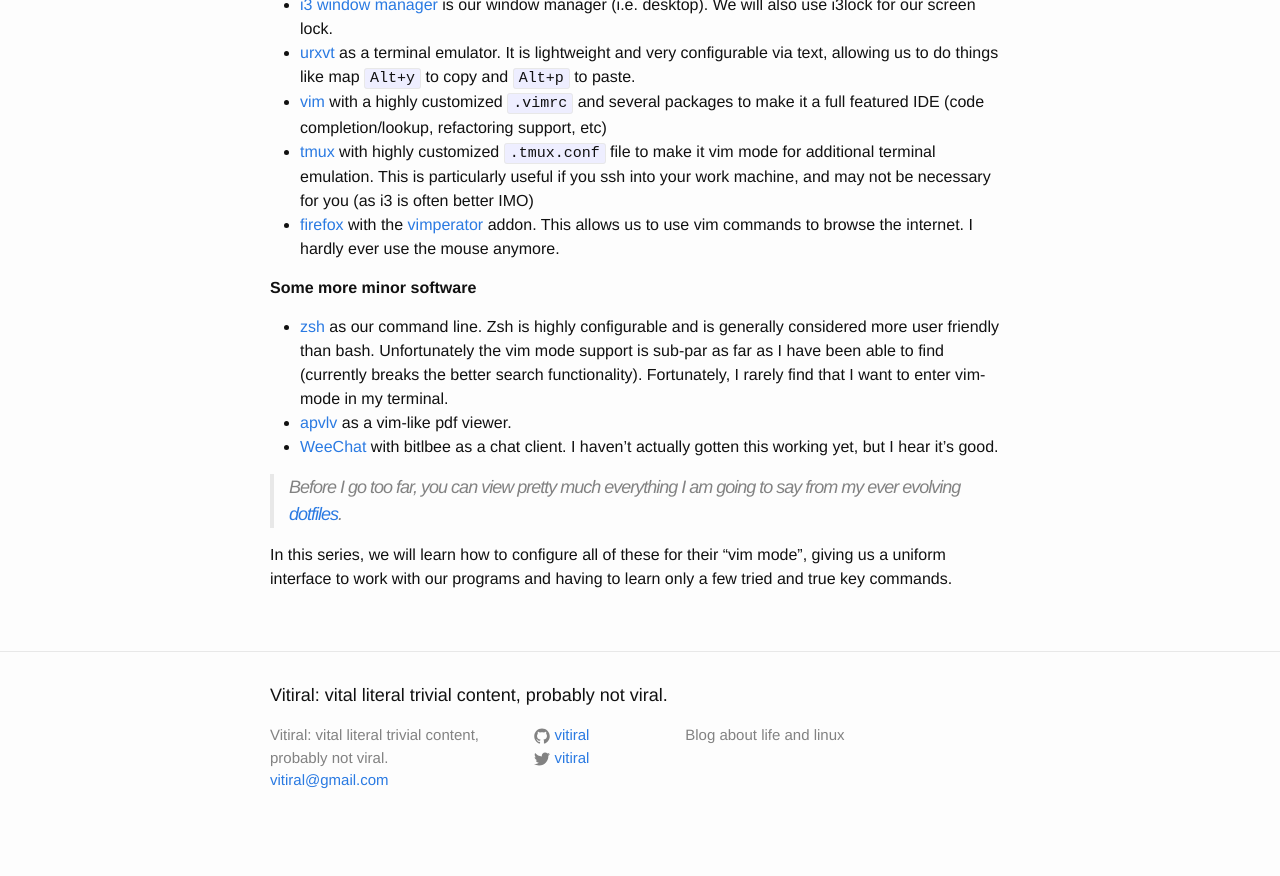
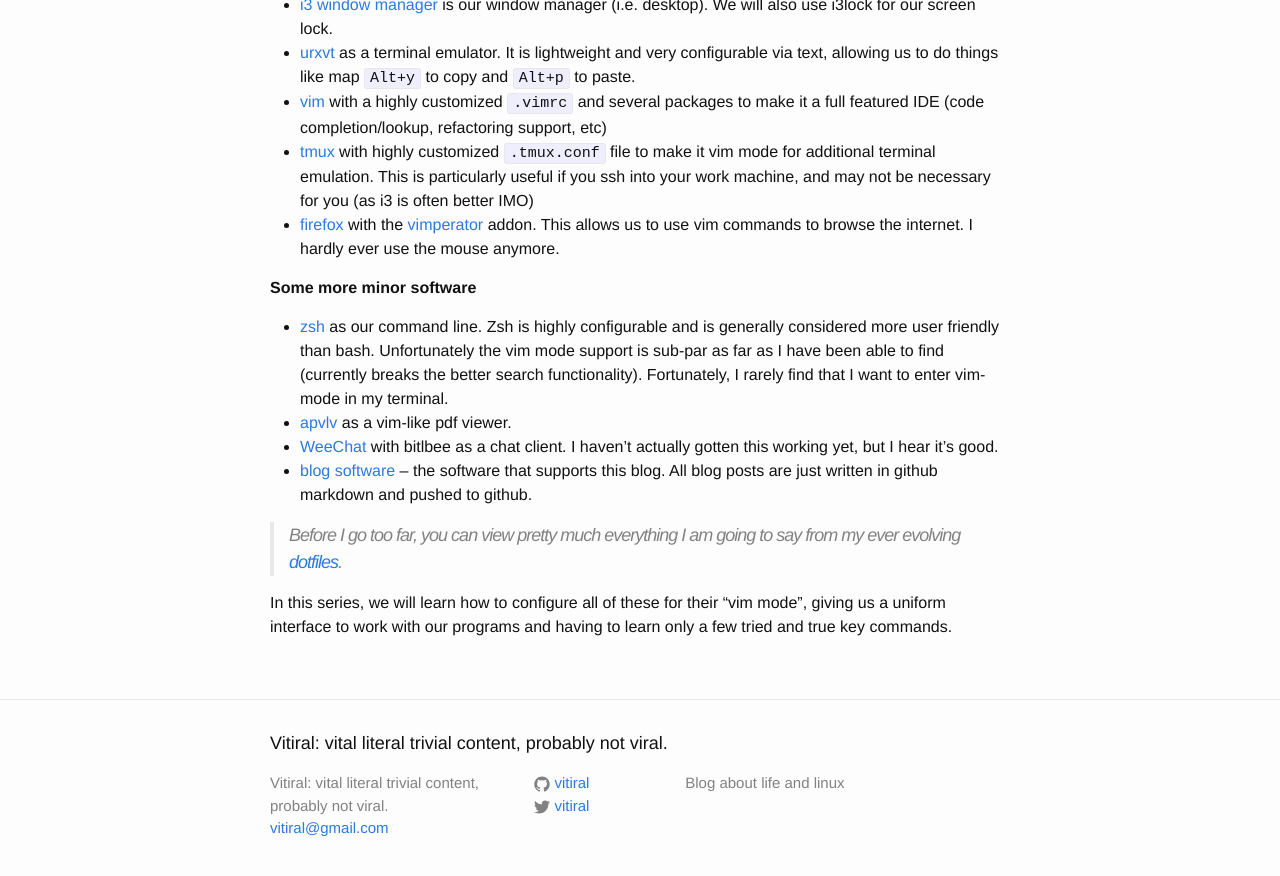
Before and after one commit to vitiral/vitiral.github.io, a Jekyll site: the page built from _posts/2015-09-07-i3-arch-promised-land-for-vimers.md, in a window 1280 px wide and 900 px high, scrolled down 1097 px. Shown: the top 876 px of the window. Built offline with Jekyll 4.4.1, drawn with Linux system fonts in a browser that asks for light colours; before the commit the page ends 1949 px from its top, so only the background shows below that.

Commit message:
add blog software

```diff
--- a/_posts/2015-09-07-i3-arch-promised-land-for-vimers.md
+++ b/_posts/2015-09-07-i3-arch-promised-land-for-vimers.md
@@ -32,6 +32,7 @@ To overview, the software that I have selected that most meets these requirement
 - [zsh](https://wiki.archlinux.org/index.php/Zsh) as our command line. Zsh is highly configurable and is generally considered more user friendly than bash. Unfortunately the vim mode support is sub-par as far as I have been able to find (currently breaks the better search functionality). Fortunately, I rarely find that I want to enter vim-mode in my terminal.
 - [apvlv](http://naihe2010.github.io/apvlv/) as a vim-like pdf viewer.
 - [WeeChat](https://weechat.org/) with bitlbee as a chat client. I haven't actually gotten this working yet, but I hear it's good.
+- [blog software](http://jekyllrb.com/) -- the software that supports this blog. All blog posts are just written in github markdown and pushed to github.
 
 > Before I go too far, you can view pretty much everything I am going to say from my ever evolving [dotfiles](https://github.com/vitiral/dotfiles).
 
```
